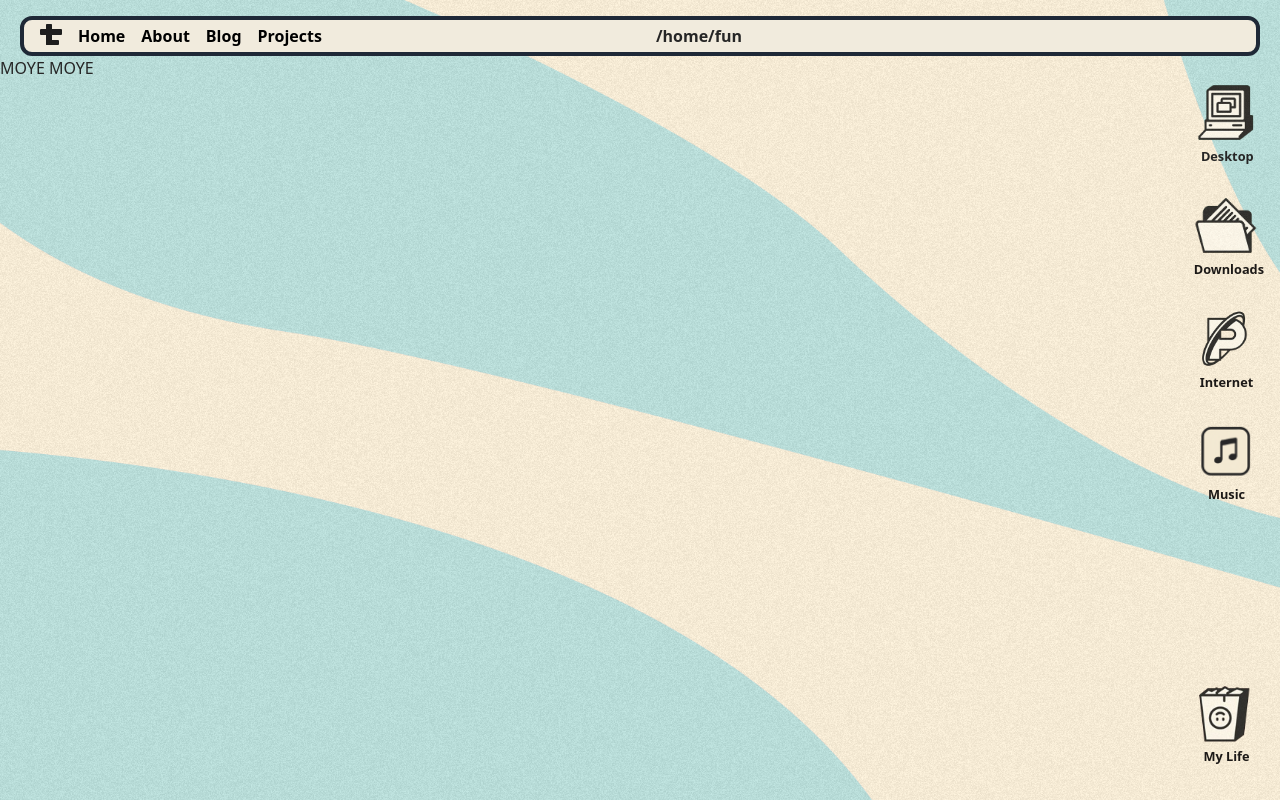
After one commit to Prome-theus/moyemoye, a Python web app: template templates/blog.html in a window 1280 px wide. The commit adds this page. Run offline with Jinja, Linux system fonts and the light colour scheme; the template is opened without the code that fills it, so the values that code supplies are empty; some libraries are stand-ins or nearby versions.

Commit message:
moye moye

```diff
--- /dev/null
+++ b/templates/blog.html
@@ -0,0 +1,6 @@
+{% extends "moyemoye.html" %}
+{% block content %}
+
+<h1>MOYE MOYE</h1>
+
+{% endblock content %}
--- a/templates/home.html
+++ b/templates/home.html
@@ -7,7 +7,7 @@
       class="w-[450px] h-[749px] left-0 top-[-1px] absolute scale-50 md:scale-75"
     >
       <img
-        class="w-[450px] h-[749px] left-0 top-0 absolute rounded-[14px] border-4 border-black drop-shadow-[12px_10px_0px_rgba(0,0,0,1)]w"
+        class="w-[450px] h-[749px] left-0 top-0 absolute rounded-[14px] border-4 border-black drop-shadow-[12px_10px_0px_rgba(0,0,0,1)]"
         src="/static/mysite/bg.png"
       />
 
--- a/templates/moyemoye.html
+++ b/templates/moyemoye.html
@@ -76,7 +76,7 @@
                 </div>
                 <a href="{{url_for('home')}}" class="pointer text-black hover:underline">Home</a>
                 <a href="{{url_for('about')}}" class="pointer text-black hover:underline">About</a>
-                <a href="#" class="pointer text-black hover:underline">Blog</a>
+                <a href="{{url_for('blog')}}" class="pointer text-black hover:underline">Blog</a>
                 <a href="#" class="pointer text-black hover:underline">Projects</a>
               </div>
             </div>
@@ -186,8 +186,8 @@
         <div
           class="topsidebar h-4/6 space-y-2 flex flex-col items-center justify-start"
         >
-          <div
-            class="w-[75px] h-[105px] scale-50 md:scale-75 space-y-2 mt-4 relative"
+          <a href="{{url_for('hello')}}"
+            class="w-[75px] h-[105px] scale-50 md:scale-75 space-y-2 mt-4 relative pointer"
           >
             <img
               class="pointer w-[73px] h-[73px] left-0 top-0 absolute"
@@ -198,10 +198,10 @@
             >
               Desktop
             </div>
-          </div>
+          </a>
 
-          <div
-            class="w-[94px] h-[105px] scale-50 md:scale-75 space-y-2 relative"
+          <a
+            class="w-[94px] h-[105px] scale-50 md:scale-75 space-y-2 relative pointer"
           >
             <img
               class="pointer w-[81px] h-[73px] left-[5px] top-0 absolute"
@@ -212,7 +212,7 @@
             >
               Downloads
             </div>
-          </div>
+          </a>
 
           <div
             class="w-[87px] h-[105px] scale-50 md:scale-75 space-y-2 relative"
```
Also changed, not shown: app.py (+28 -5 lines).
